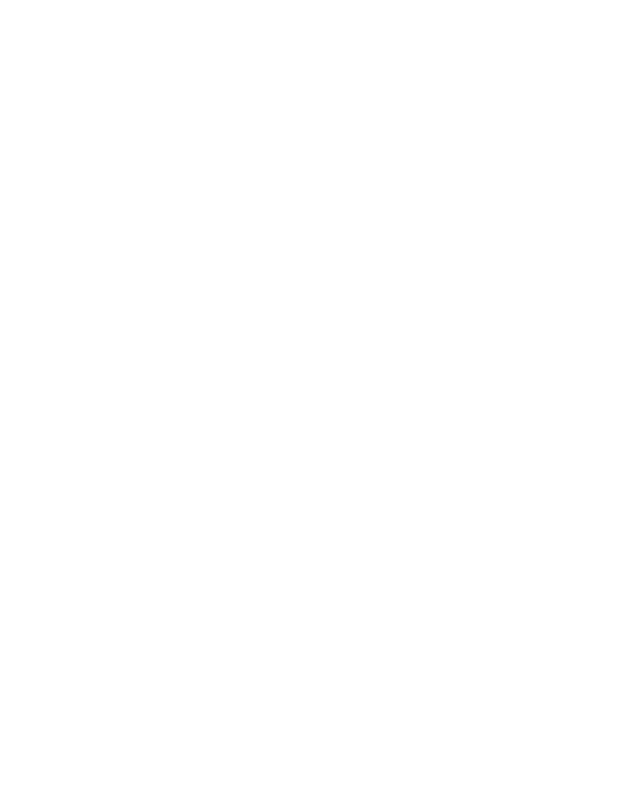
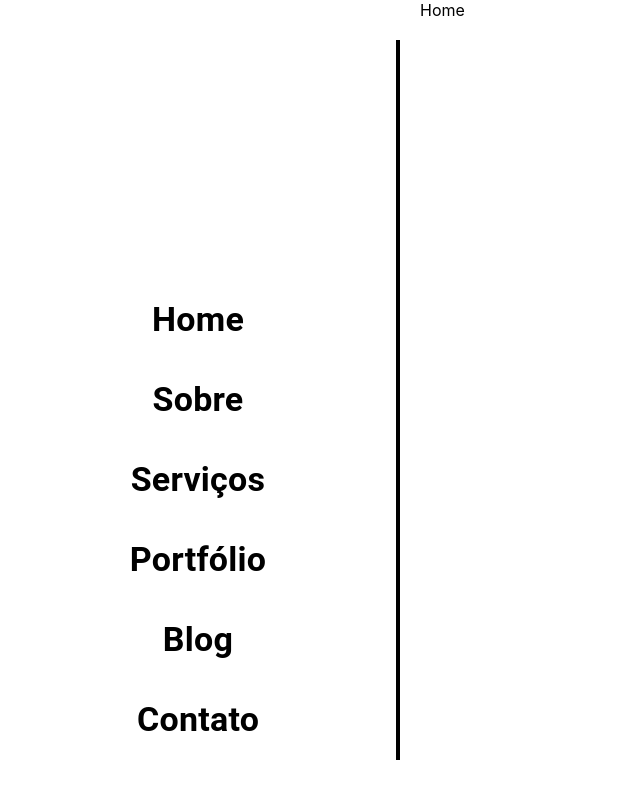
Before and after one commit to airon-organization/mariane-portfolio, a React (Create React App) app: page / in a window 1280 px wide. Shown: the whole page, without its empty margins (0-640 px from the left). Built offline with nearby package versions, Linux system fonts and the light colour scheme.

Commit message:
feat: adição de menu bar

```diff
--- a/package.json
+++ b/package.json
@@ -3,6 +3,8 @@
   "version": "0.1.0",
   "private": true,
   "dependencies": {
+    "@emotion/styled": "^11.11.0",
+    "@mui/material": "^5.15.0",
     "@testing-library/jest-dom": "^5.17.0",
     "@testing-library/react": "^13.4.0",
     "@testing-library/user-event": "^13.5.0",
--- a/public/index.html
+++ b/public/index.html
@@ -5,39 +5,12 @@
     <link rel="icon" href="%PUBLIC_URL%/favicon.ico" />
     <meta name="viewport" content="width=device-width, initial-scale=1" />
     <meta name="theme-color" content="#000000" />
-    <meta
-      name="description"
-      content="Web site created using create-react-app"
-    />
+    <meta name="description" content="Mariane Portfolio Website" />
     <link rel="apple-touch-icon" href="%PUBLIC_URL%/logo192.png" />
-    <!--
-      manifest.json provides metadata used when your web app is installed on a
-      user's mobile device or desktop. See https://developers.google.com/web/fundamentals/web-app-manifest/
-    -->
-    <link rel="manifest" href="%PUBLIC_URL%/manifest.json" />
-    <!--
-      Notice the use of %PUBLIC_URL% in the tags above.
-      It will be replaced with the URL of the `public` folder during the build.
-      Only files inside the `public` folder can be referenced from the HTML.
-
-      Unlike "/favicon.ico" or "favicon.ico", "%PUBLIC_URL%/favicon.ico" will
-      work correctly both with client-side routing and a non-root public URL.
-      Learn how to configure a non-root public URL by running `npm run build`.
-    -->
-    <title>React App</title>
+    <title>Mariane</title>
   </head>
   <body>
     <noscript>You need to enable JavaScript to run this app.</noscript>
     <div id="root"></div>
-    <!--
-      This HTML file is a template.
-      If you open it directly in the browser, you will see an empty page.
-
-      You can add webfonts, meta tags, or analytics to this file.
-      The build step will place the bundled scripts into the <body> tag.
-
-      To begin the development, run `npm start` or `yarn start`.
-      To create a production bundle, use `npm run build` or `yarn build`.
-    -->
   </body>
 </html>
--- a/src/App.tsx
+++ b/src/App.tsx
@@ -1,3 +1,59 @@
+import styled from "@emotion/styled";
+import MenuBar from "./components/menu-bar";
+import Home from "./components/home";
+import About from "./components/about";
+import { useCallback, useRef } from "react";
+
+const Root = styled.div`
+  display: flex;
+  width: 100vw;
+  min-height: 100vh;
+`;
+
+const MenuContainer = styled.div`
+  width: 420px;
+  position: relative;
+  overflow: hidden;
+`;
+
+const Main = styled.div`
+  flex: 1;
+  display: flex;
+  flex-direction: column;
+`;
+
 export default function App() {
-  return <div></div>;
+  const homeRef = useRef<HTMLDivElement>(null);
+  const aboutRef = useRef<HTMLDivElement>(null);
+
+  const handleOnClick = useCallback(
+    (id: string) => {
+      switch (id) {
+        case "home":
+          homeRef.current?.scrollIntoView({ behavior: "smooth" });
+          break;
+        case "about":
+          aboutRef.current?.scrollIntoView({ behavior: "smooth" });
+          break;
+        default:
+          break;
+      }
+    },
+    [homeRef]
+  );
+  return (
+    <Root>
+      <MenuContainer>
+        <MenuBar onClick={handleOnClick} />
+      </MenuContainer>
+      <Main>
+        <div ref={homeRef}>
+          <Home />
+        </div>
+        <div ref={aboutRef}>
+          <About />
+        </div>
+      </Main>
+    </Root>
+  );
 }
--- /dev/null
+++ b/src/components/about.tsx
@@ -0,0 +1,11 @@
+import styled from "@emotion/styled";
+
+const Wrapper = styled.div`
+  display: flex;
+  flex-direction: column;
+  flex: 1;
+  min-height: 200vh;
+`;
+export default function About() {
+  return <Wrapper>Sobre</Wrapper>;
+}
--- /dev/null
+++ b/src/components/home.tsx
@@ -0,0 +1,11 @@
+import styled from "@emotion/styled";
+
+const Wrapper = styled.div`
+  display: flex;
+  flex-direction: column;
+  flex: 1;
+  min-height: 200vh;
+`;
+export default function Home() {
+  return <Wrapper>Home</Wrapper>;
+}
--- /dev/null
+++ b/src/components/menu-bar.tsx
@@ -0,0 +1,86 @@
+import styled from "@emotion/styled";
+import { Typography } from "@mui/material";
+
+const Fixed = styled.div`
+  position: fixed;
+`;
+
+const Wrapper = styled.div`
+  width: 400px;
+  border-right: 4px solid #000;
+  height: calc(100vh - 80px);
+  margin: 40px 0;
+  position: relative;
+  text-align: center;
+  display: flex;
+  flex-direction: column;
+`;
+
+const Container = styled.div<{ flex?: number }>`
+  flex: ${({ flex }) => flex || 1};
+  display: flex;
+  flex-direction: column;
+`;
+
+const Item = styled.div`
+  min-height: 80px;
+  display: flex;
+  align-items: center;
+  justify-content: center;
+
+  &:hover {
+    background-color: #e397b1;
+    cursor: pointer;
+  }
+`;
+
+interface Proptypes {
+  onClick?: (id: string) => void;
+}
+export default function MenuBar({ onClick }: Proptypes) {
+  return (
+    <Fixed>
+      <Wrapper>
+        <Container>
+          <Typography
+            variant="h3"
+            sx={{ textDecorationLine: "underline", fontWeight: 900 }}
+          ></Typography>
+        </Container>
+
+        <Container flex={2}>
+          <Item onClick={() => onClick?.("home")}>
+            <Typography variant="h4" fontWeight={700}>
+              Home
+            </Typography>
+          </Item>
+          <Item onClick={() => onClick?.("about")}>
+            <Typography variant="h4" fontWeight={700}>
+              Sobre
+            </Typography>
+          </Item>
+          <Item>
+            <Typography variant="h4" fontWeight={700}>
+              Serviços
+            </Typography>
+          </Item>
+          <Item>
+            <Typography variant="h4" fontWeight={700}>
+              Portfólio
+            </Typography>
+          </Item>
+          <Item>
+            <Typography variant="h4" fontWeight={700}>
+              Blog
+            </Typography>
+          </Item>
+          <Item>
+            <Typography variant="h4" fontWeight={700}>
+              Contato
+            </Typography>
+          </Item>
+        </Container>
+      </Wrapper>
+    </Fixed>
+  );
+}
--- /dev/null
+++ b/src/index.css
@@ -0,0 +1,23 @@
+body {
+  margin: 0;
+  font-family: -apple-system, BlinkMacSystemFont, "Segoe UI", "Roboto", "Oxygen",
+    "Ubuntu", "Cantarell", "Fira Sans", "Droid Sans", "Helvetica Neue",
+    sans-serif;
+  -webkit-font-smoothing: antialiased;
+  -moz-osx-font-smoothing: grayscale;
+}
+
+code {
+  font-family: source-code-pro, Menlo, Monaco, Consolas, "Courier New",
+    monospace;
+}
+
+* {
+  box-sizing: border-box;
+}
+
+html,
+body {
+  height: 100%;
+  overflow-x: hidden;
+}
--- a/src/index.tsx
+++ b/src/index.tsx
@@ -1,5 +1,6 @@
 import React from "react";
 import ReactDOM from "react-dom/client";
+import "./index.css";
 import App from "./App";
 import reportWebVitals from "./reportWebVitals";
 
```
Also changed, not shown: 1 other file (tests, documents, lock files or other folders).
